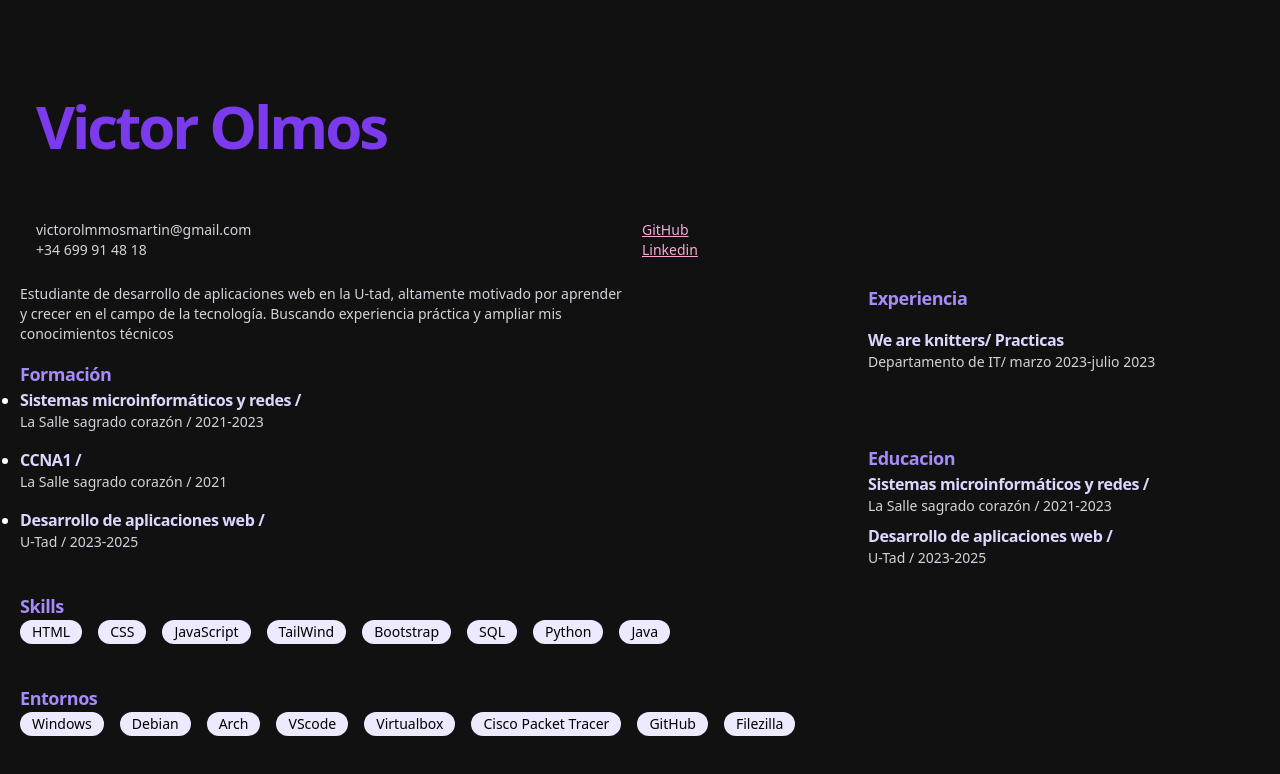
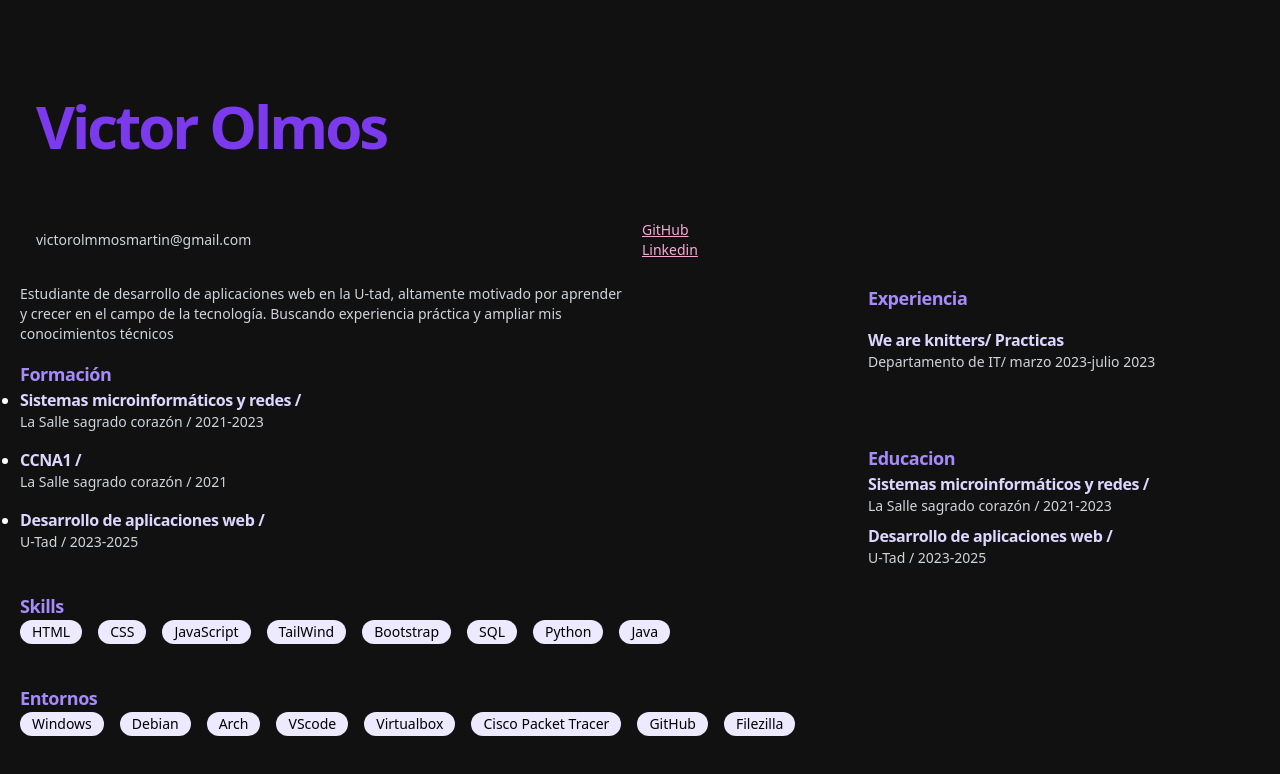
Before and after one commit to V0lms/V0lms.github.io, a plain HTML site: page index.html in a window 1280 px wide. Drawn offline with nearby package versions, Linux system fonts and the light colour scheme.

Commit message:
Update index.html
No quiero mi telefono

```diff
--- a/index.html
+++ b/index.html
@@ -20,8 +20,6 @@
                 <div class="flex items-center space-x-2">
                     <span class="text-sm text-gray-300">
                         victorolmmosmartin@gmail.com
-                        <br>
-                        +34 699 91 48 18
                     </span>
                 </div>
                 <div class="flex items-center space-x-2">
```
